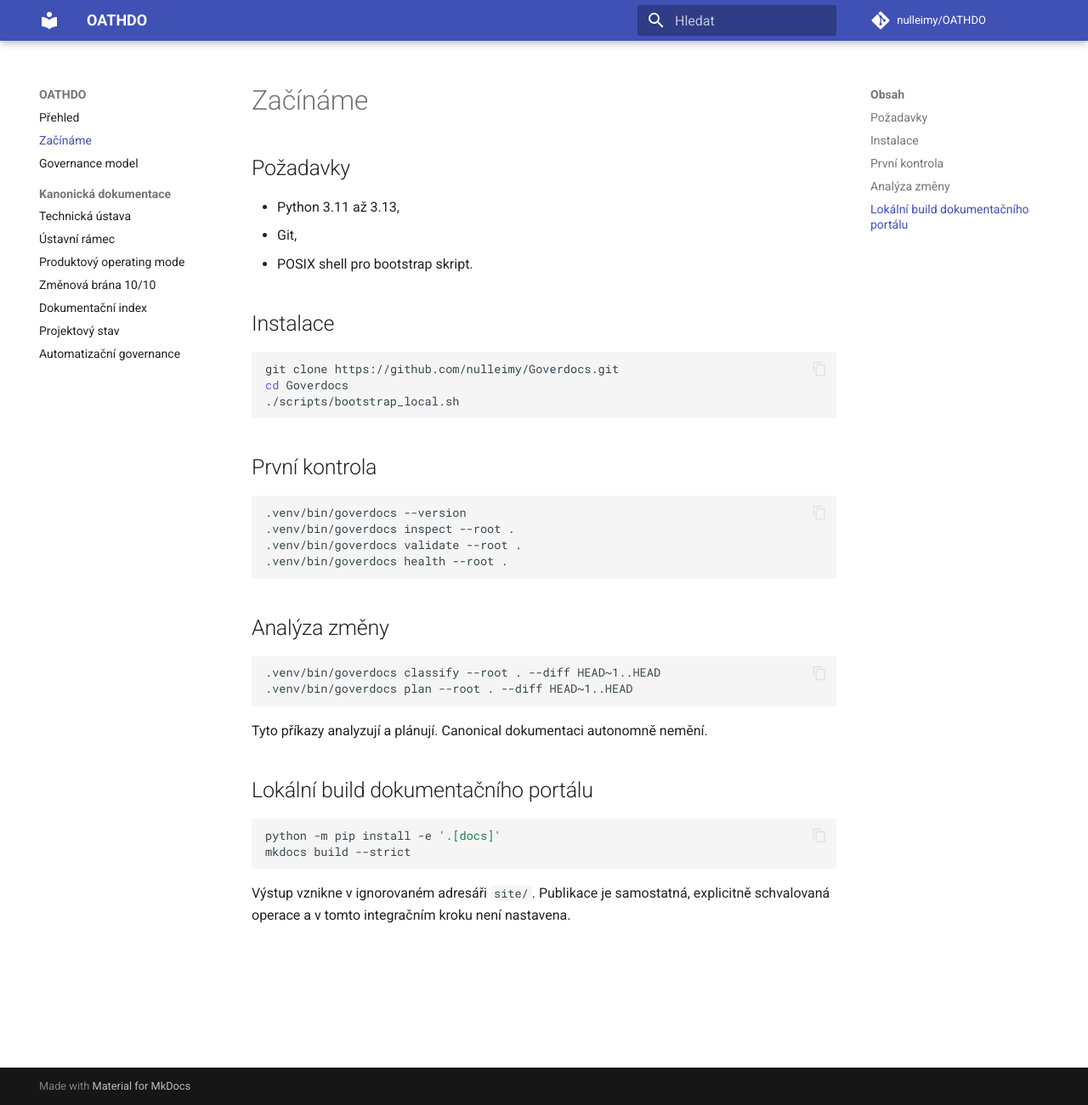
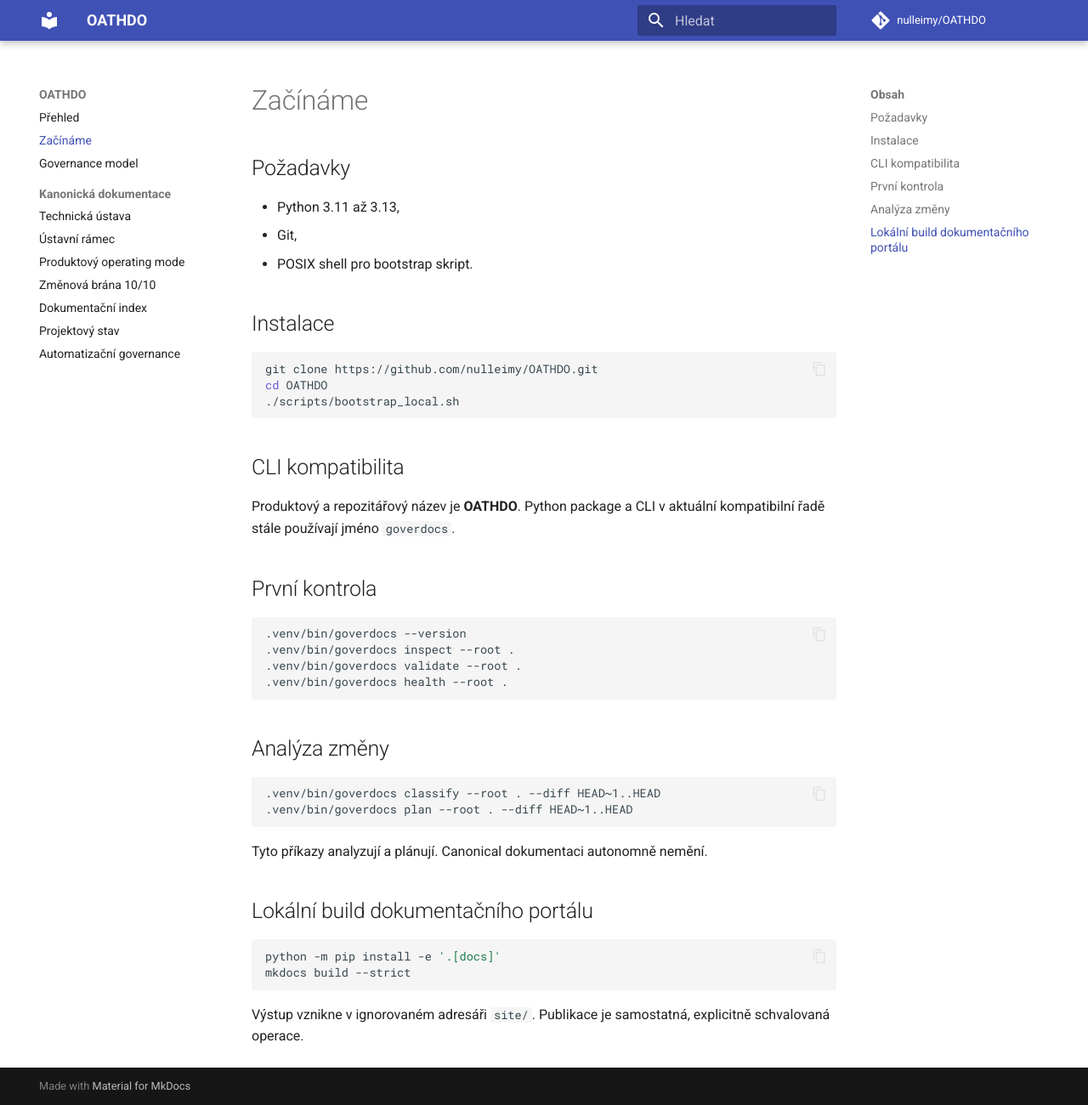
Before and after one commit to cyberDJs/Goverdocs, an MkDocs documentation site: the page built from site-docs/getting-started.md, in a window 1280 px wide and 1300 px high. Shown: the whole window at 85% size. Built offline with MkDocs 1.6.1 and Material for MkDocs 9.7.7, drawn with Linux system fonts in a browser that asks for light colours; comment, search, counter and statistics services are not loaded.

Commit message:
docs: fix OATHDO clone instructions

````diff
--- a/site-docs/getting-started.md
+++ b/site-docs/getting-started.md
@@ -9,10 +9,14 @@
 ## Instalace
 
 ```bash
-git clone https://github.com/nulleimy/Goverdocs.git
-cd Goverdocs
+git clone https://github.com/nulleimy/OATHDO.git
+cd OATHDO
 ./scripts/bootstrap_local.sh
 ```
+
+## CLI kompatibilita
+
+Produktový a repozitářový název je **OATHDO**. Python package a CLI v aktuální kompatibilní řadě stále používají jméno `goverdocs`.
 
 ## První kontrola
 
@@ -39,5 +43,4 @@
 mkdocs build --strict
 ```
 
-Výstup vznikne v ignorovaném adresáři `site/`. Publikace je samostatná,
-explicitně schvalovaná operace a v tomto integračním kroku není nastavena.
+Výstup vznikne v ignorovaném adresáři `site/`. Publikace je samostatná, explicitně schvalovaná operace.
````
